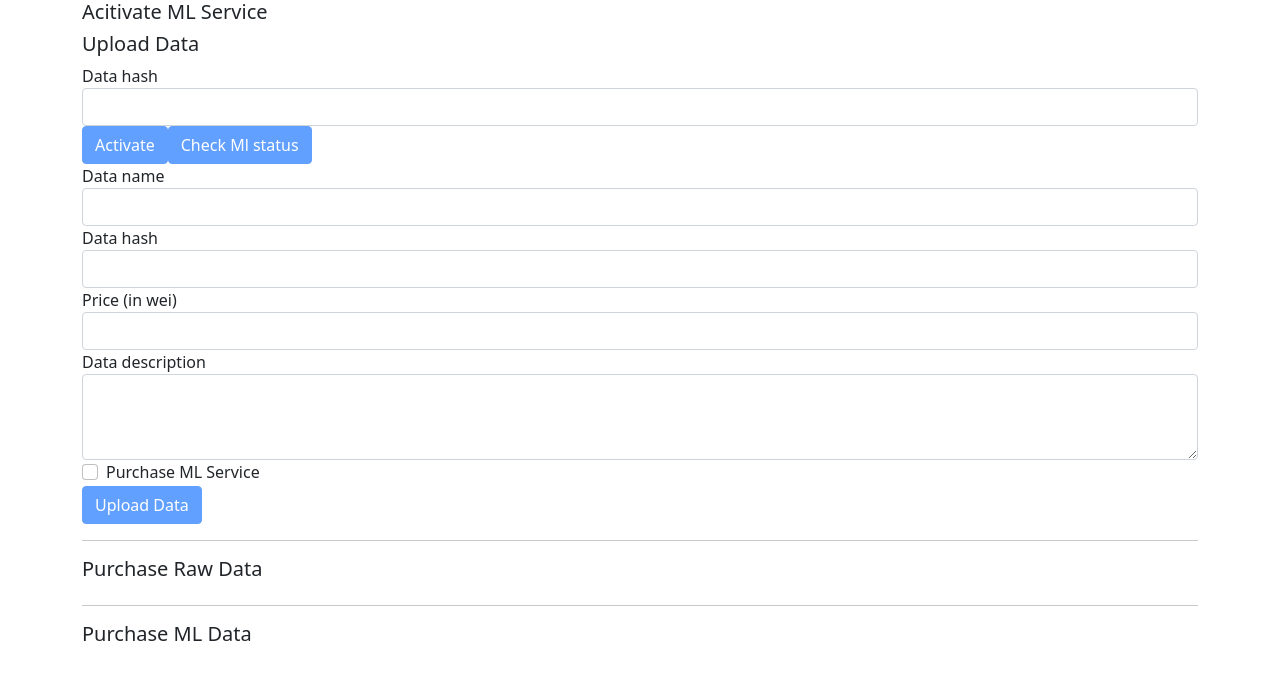
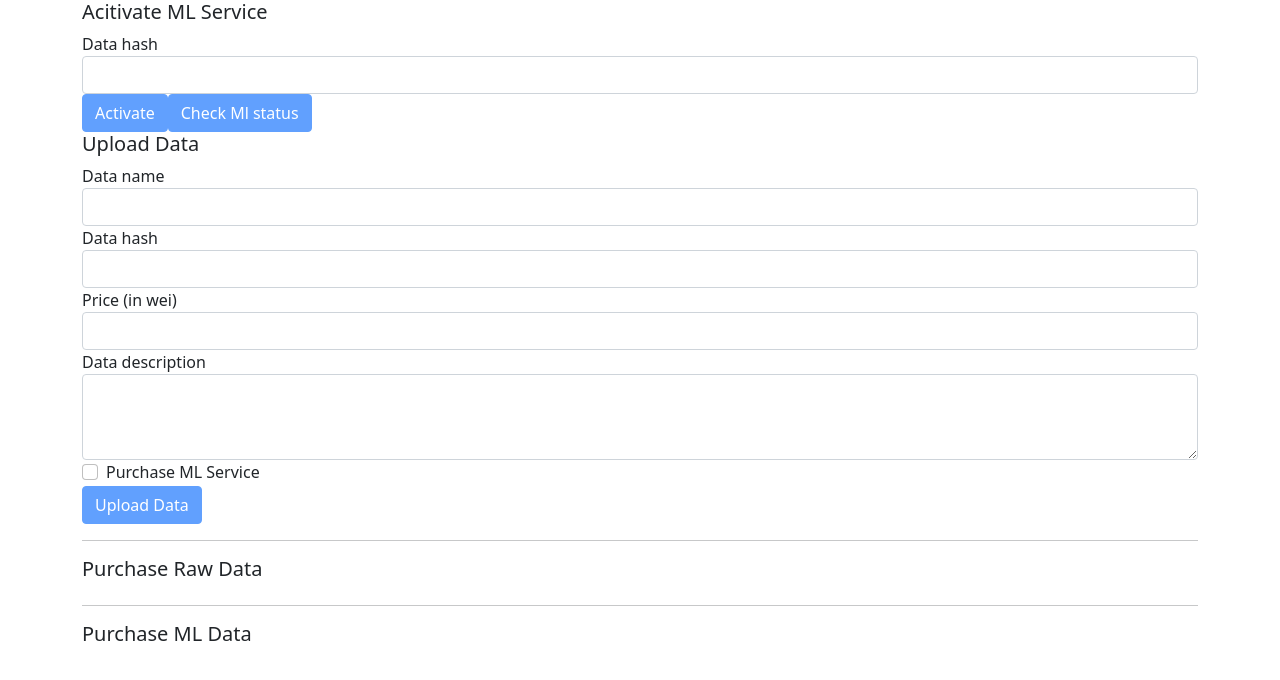
Before and after one commit to JacksonHKUST/DataExchange, an Angular app in the folder MoreThanFutureFrontend/: page / in a window 1280 px wide. Shown: the top 680 px of the page. Built offline with nearby package versions, Linux system fonts and the light colour scheme; what web3 would draw is missing.

Commit message:
Update app.component.html

```diff
--- a/MoreThanFutureFrontend/src/app/app.component.html
+++ b/MoreThanFutureFrontend/src/app/app.component.html
@@ -2,7 +2,6 @@
 
 <div class="container" [ngStyle]="{'filter': isPopupOpened? 'blur(3px)':'blur(0px)' }" >
     <h5>Acitivate ML Service</h5>
-    <h5>Upload Data</h5>
     <form [formGroup]="activateForm">
         <div class="form-group">
             <label>Data hash</label>
@@ -12,6 +11,7 @@
         <button (click)="checkMlStatus()" class="btn btn-primary" [disabled]="!activateForm.valid"> Check Ml status</button>
     </form>
 
+    <h5>Upload Data</h5>
     <form [formGroup]="uploadForm">
         <div class="form-group">
             <label>Data name</label>
```
